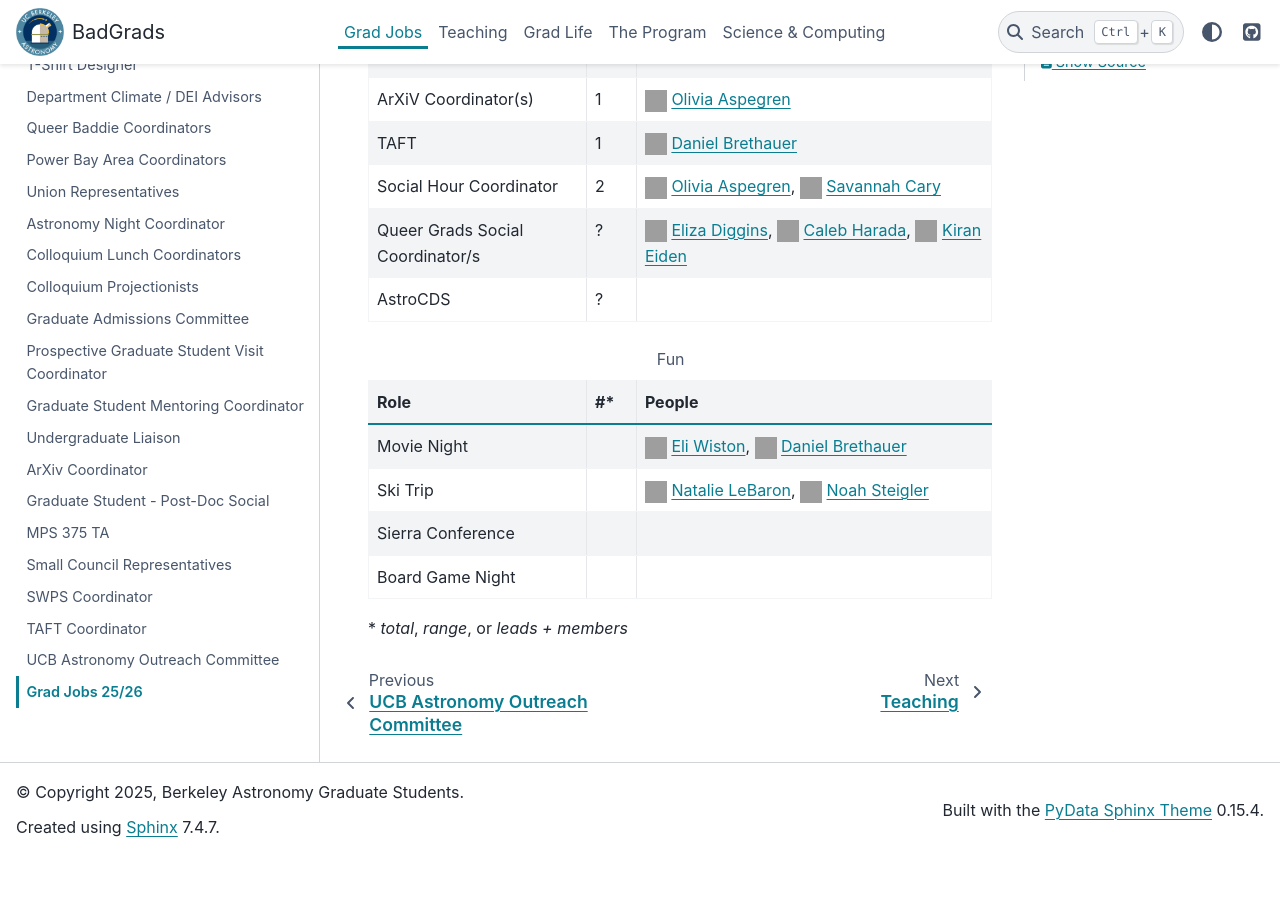
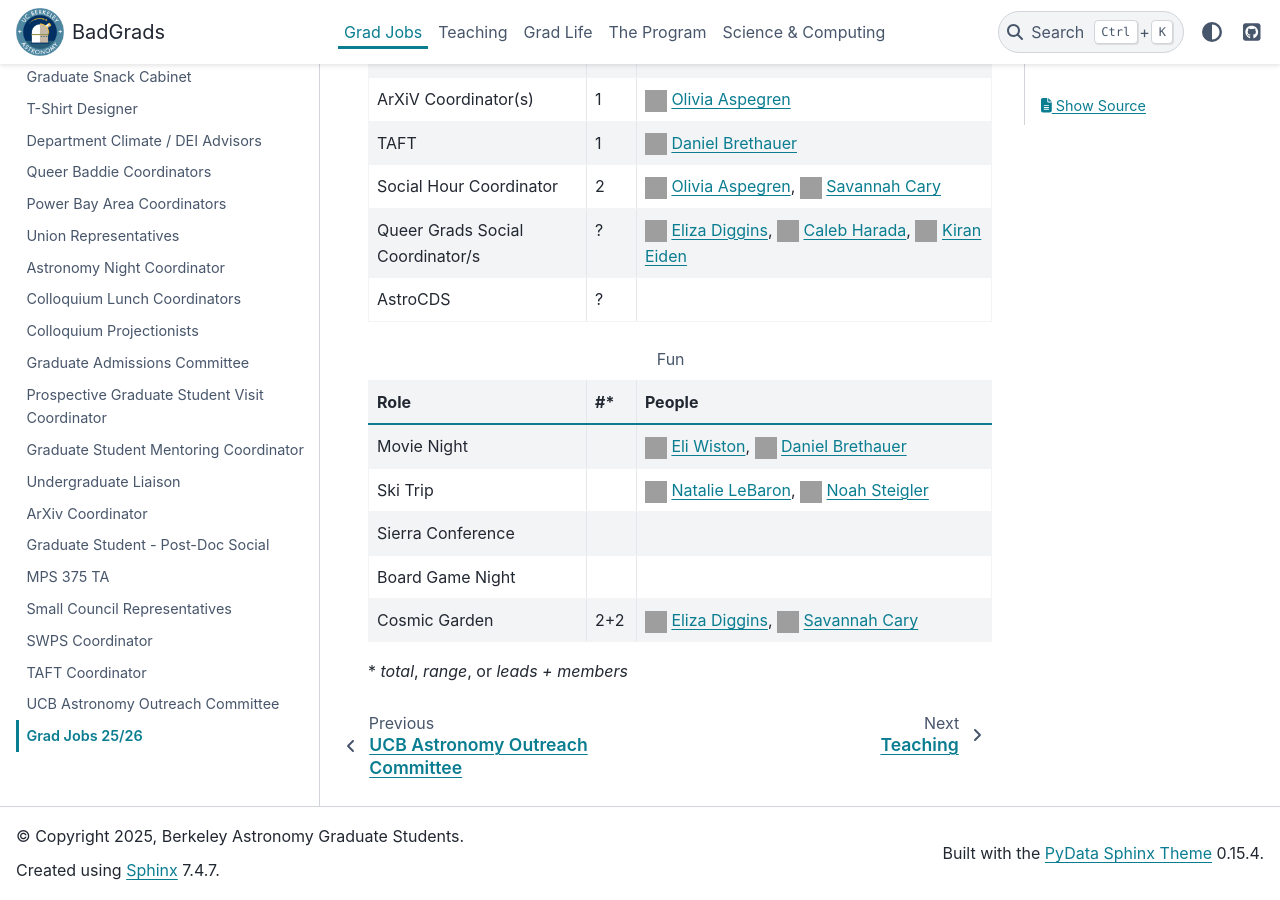
Before and after one commit to BadGrads/BadGradWiki, a Sphinx documentation site: the page built from wiki/source/grad_jobs/previous_years/2025_2026.rst, in a window 1280 px wide and 900 px high, scrolled down 2163 px. Built offline with Sphinx 7.4.7 and the PyData theme 0.15.4, drawn with Linux system fonts in a browser that asks for light colours; before the commit the page ends 3019 px from its top, so only the background shows below that; grey boxes are pictures that could not be loaded.

Commit message:
feat: Add cosmic garden.

```diff
--- a/wiki/source/grad_jobs/previous_years/2025_2026.rst
+++ b/wiki/source/grad_jobs/previous_years/2025_2026.rst
@@ -185,5 +185,9 @@ Job Assignments
    * - Board Game Night
      -
      -
+   * - Cosmic Garden
+     - 2+2
+     - |ElizaDiggins| `Eliza Diggins <https://github.com/eliza-diggins>`__,
+       |SavannahCary| `Savannah Cary <https://github.com/scary22>`__
 
 \* *total*, *range*, or *leads + members*
```
